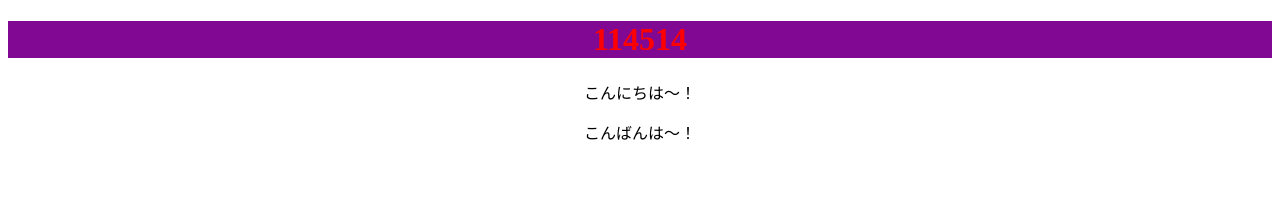
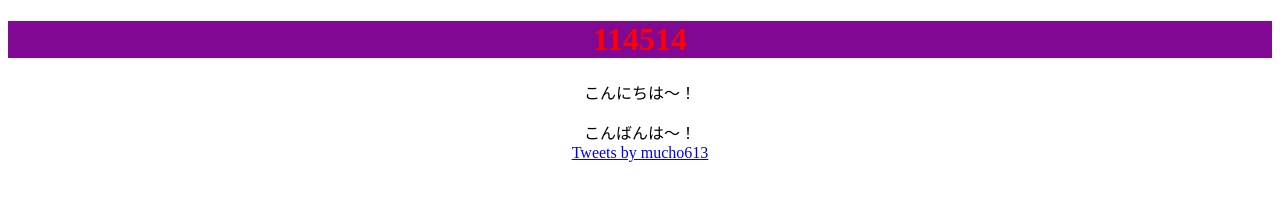
Before and after one commit to mucho613/mucho613.github.io, a plain HTML site: page index.html in a window 1280 px wide. Drawn offline with Linux system fonts and the light colour scheme.

Commit message:
Twitter の自分のツイート一覧を表示するようにした

```diff
--- a/index.html
+++ b/index.html
@@ -13,5 +13,6 @@
 <div>
 こんばんは～！
 </div>
+<a class="twitter-timeline" data-width="300" data-theme="dark" href="https://twitter.com/mucho613">Tweets by mucho613</a> <script async src="//platform.twitter.com/widgets.js" charset="utf-8"></script>
 </body>
 </html>
```
